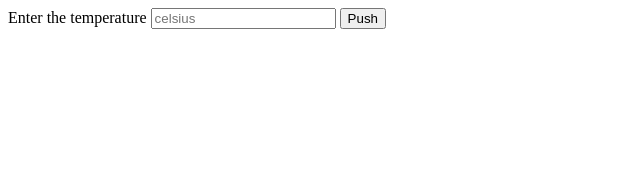
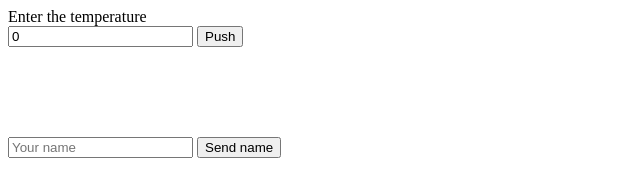
Before and after one commit to WaleriiChirkov-16021990/javaScript, a plain HTML site: page hwjs1/index.html in a window 1280 px wide. Shown: the whole page, without its empty margins (0-640 px from the left). Drawn offline with Linux system fonts and the light colour scheme.

Commit message:
homeWork1Task2

```diff
--- a/hwjs1/index.html
+++ b/hwjs1/index.html
@@ -4,10 +4,16 @@
     <meta charset="UTF-8">
     <title>hWorkJS1</title>
     <script src="task1.js" defer></script>
+    <script src="task2.js" defer></script>
 </head>
 <body>
-<label for="temperatureCelsius">Enter the temperature</label>
-<input type="number" name="temperatureCelsius" id="temperatureCelsius" placeholder="celsius" value=""/>
+<label for="temperatureCelsius">Enter the temperature</label><br/>
+<input type="number" name="temperatureCelsius" id="temperatureCelsius" placeholder="celsius" value="0"/>
 <button type="submit" onclick="transformValue()">Push</button>
+<br/>
+<input style="margin-top: 90px;" type="text" name="userName" id="userName" placeholder="Your name" value=""/>
+<button type="submit" onclick="saveName()">Send name</button>
+<br/>
+
 </body>
 </html>
--- /dev/null
+++ b/hwjs1/task2.js
@@ -0,0 +1,22 @@
+"use strict";
+
+/*
+Необходимо создать переменную name, записать в эту переменную свое имя.
+Необходимо также создать переменную admin и присвоить этой переменной значение
+из переменной name.
+Вывести значение переменной admin в консоль.
+*/
+
+
+function saveName() {
+    const name = document.querySelector("input[name='userName']").value;
+    let admin;
+    // verwende Javascript-Typkonvertierung
+    if (name) {
+        admin = name;
+    } else {
+        // default userName
+        admin = 'John Doe'
+    }
+    console.log(admin);
+}
```
Also changed, not shown: 1 other file.
